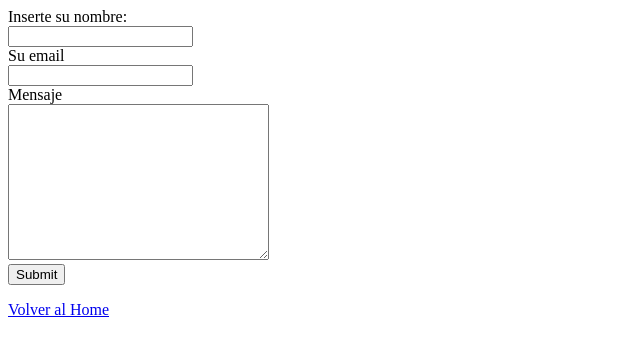
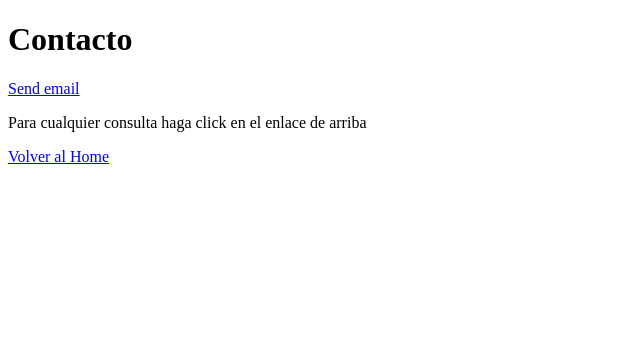
Before and after one commit to GonzaloEvert/grupo4.github.io, a plain HTML site: page ProyectoStartUpGrupo04/contacto.html in a window 1280 px wide. Shown: the whole page, without its empty margins (0-640 px from the left). Drawn offline with Linux system fonts and the light colour scheme.

Commit message:
Version 2
Agregamos link de enviar correo

```diff
--- a/ProyectoStartUpGrupo04/contacto.html
+++ b/ProyectoStartUpGrupo04/contacto.html
@@ -7,16 +7,16 @@
     <title>Document</title>
 </head>
 <body>
-    <form action="/action_page.php">
-        <label for="nombre">Inserte su nombre:</label><br>
-        <input type="text" id="text" name="nombre"><br>
-        <label for="email">Su email</label><br>
-        <input type="text" id="email"><br>
-        <label for="mensaje">Mensaje</label><br>
-        <textarea name="mensaje" cols="30" rows="10"></textarea><br>
 
-        <input type="submit" value="Submit">
-    </form>
+    <!DOCTYPE html>
+<html>
+<body>
+<h1>Contacto</h1>
+<p><a href="mailto:agazza@uade.edu.ar">Send email</a></p>
+<p>Para cualquier consulta haga click en el enlace de arriba</p>
+
+</body>
+</html>
 
     <a href="index.html"><p>Volver al Home</p></a>
 </body>
```
